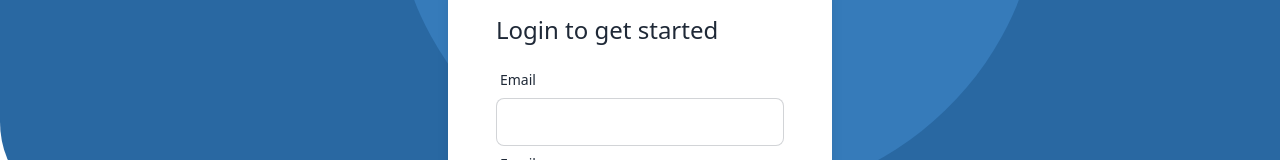
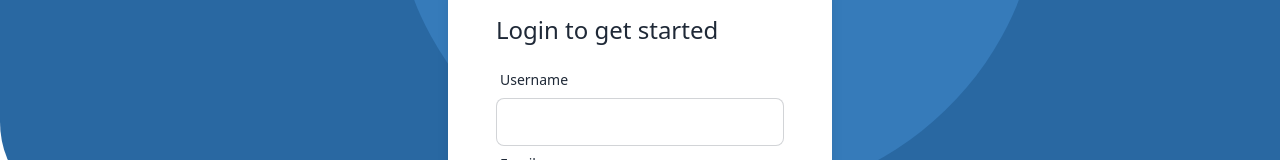
Before and after one commit to sammy429b/Online-Project-Management-Application, a React (Vite) app in the folder client/: page /register in a window 1280 px wide. Shown: the part 238-398 px from the top of the page. Built offline with nearby package versions, Linux system fonts and the light colour scheme.

Commit message:
Minor changes in register page

```diff
--- a/client/src/pages/Register.tsx
+++ b/client/src/pages/Register.tsx
@@ -96,7 +96,7 @@ function Register() {
                   errors.username ? "text-red-500" : ""
                 }`}
               >
-                Email
+                Username
               </span>
             </label>
             <input
@@ -105,7 +105,7 @@ function Register() {
               className={`input input-bordered w-full bg-white  ${
                 errors.username ? "border-red-500" : ""
               }`}
-              {...register("username", { required: "Email is required" })}
+              {...register("username", { required: "Username is required" })}
             />
             {errors.username && (
               <span className="label-text-alt text-red-500">
```
